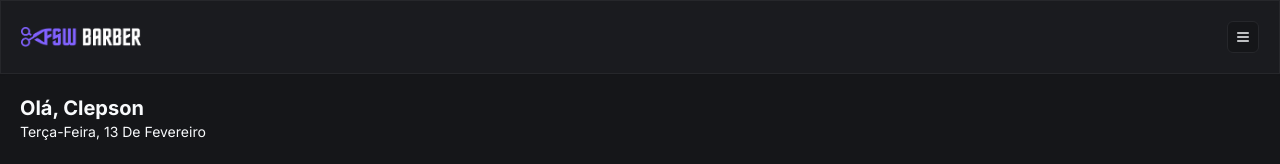
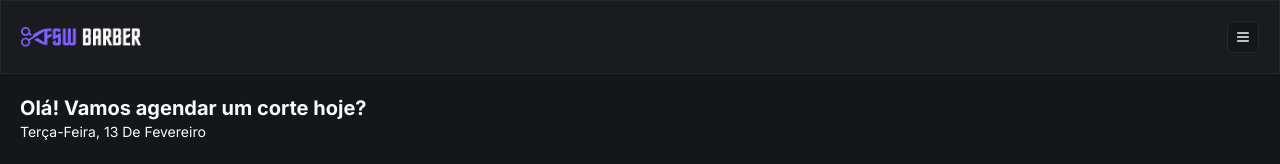
Before and after one commit to clepsonlacerda/barber, a Next.js app: page / in a window 1280 px wide. Shown: the top 164 px of the page. Built offline with nearby package versions, Linux system fonts and the light colour scheme; no server answers; the database is empty.

Commit message:
feat: add user name to home page

```diff
--- a/app/(home)/page.tsx
+++ b/app/(home)/page.tsx
@@ -35,7 +35,9 @@
       <Header />
 
       <div className="px-5 pt-5">
-        <h2 className="text-xl font-bold">Olá, Clepson</h2>
+        <h2 className="text-xl font-bold">
+          {session?.user ? `Olá, ${session?.user?.name?.split(" ")[0]}` : "Olá! Vamos agendar um corte hoje?"}
+        </h2>
         <p className="capitalize text-sm">
           {format(new Date(), "EEEE',' dd 'de' MMMM", {
             locale: ptBR
```
